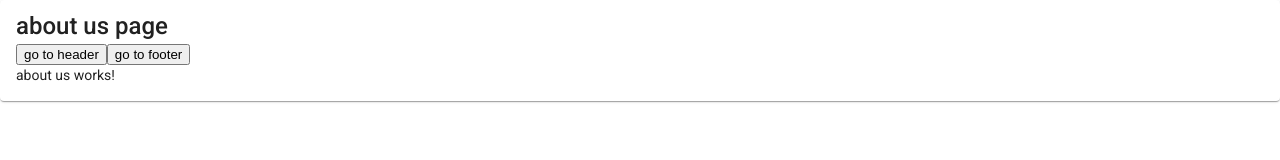
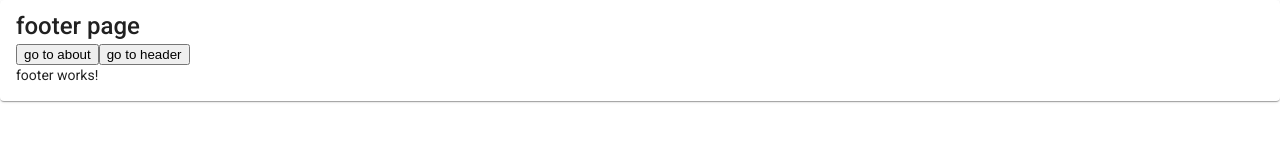
Before and after one commit to CodecoolGlobal/online-shop, an Angular app: page /footer in a window 1280 px wide. Shown: the top 160 px of the page. Built offline with nearby package versions, Linux system fonts and the light colour scheme.

Commit message:
Remove animations from components for now, update urls

```diff
--- a/src/app/shared/about/about.component.ts
+++ b/src/app/shared/about/about.component.ts
@@ -1,11 +1,15 @@
 import { Component, OnInit } from '@angular/core';
+import { moveIn, fallIn } from '../router.animation';
 
 @Component({
   selector: 'app-about',
   templateUrl: './about.component.html',
-  styleUrls: ['./about.component.css']
+  styleUrls: ['./about.component.css'],
+  // animations: [moveIn(), fallIn()],
+  // host: {'[@moveIn': ''}
 })
 export class AboutComponent implements OnInit {
+  state = '';
 
   constructor() { }
 
--- a/src/app/shared/footer/footer.component.html
+++ b/src/app/shared/footer/footer.component.html
@@ -1,13 +1,13 @@
 <mat-card>
   <mat-card-title>
-    about us page
+    footer page
   </mat-card-title>
   <mat-card-content>
-    <button routerLink="/about">go to header</button>
-    <button routerLink="/footer">go to footer</button>
+    <button routerLink="/about">go to about</button>
+    <button routerLink="/header">go to header</button>
     <br/>
     <p>
-      about us works!
+      footer works!
     </p>
   </mat-card-content>
 </mat-card>
--- a/src/app/shared/header/header.component.html
+++ b/src/app/shared/header/header.component.html
@@ -1,13 +1,13 @@
 <mat-card>
   <mat-card-title>
-    about us page
+    header page
   </mat-card-title>
   <mat-card-content>
-    <button routerLink="/about">go to header</button>
+    <button routerLink="/about">go to about</button>
     <button routerLink="/footer">go to footer</button>
     <br/>
     <p>
-      about us works!
+      header works!
     </p>
   </mat-card-content>
 </mat-card>
```
Also changed, not shown: src/app/shared/router.animation.ts (added, +29 -0 lines).
